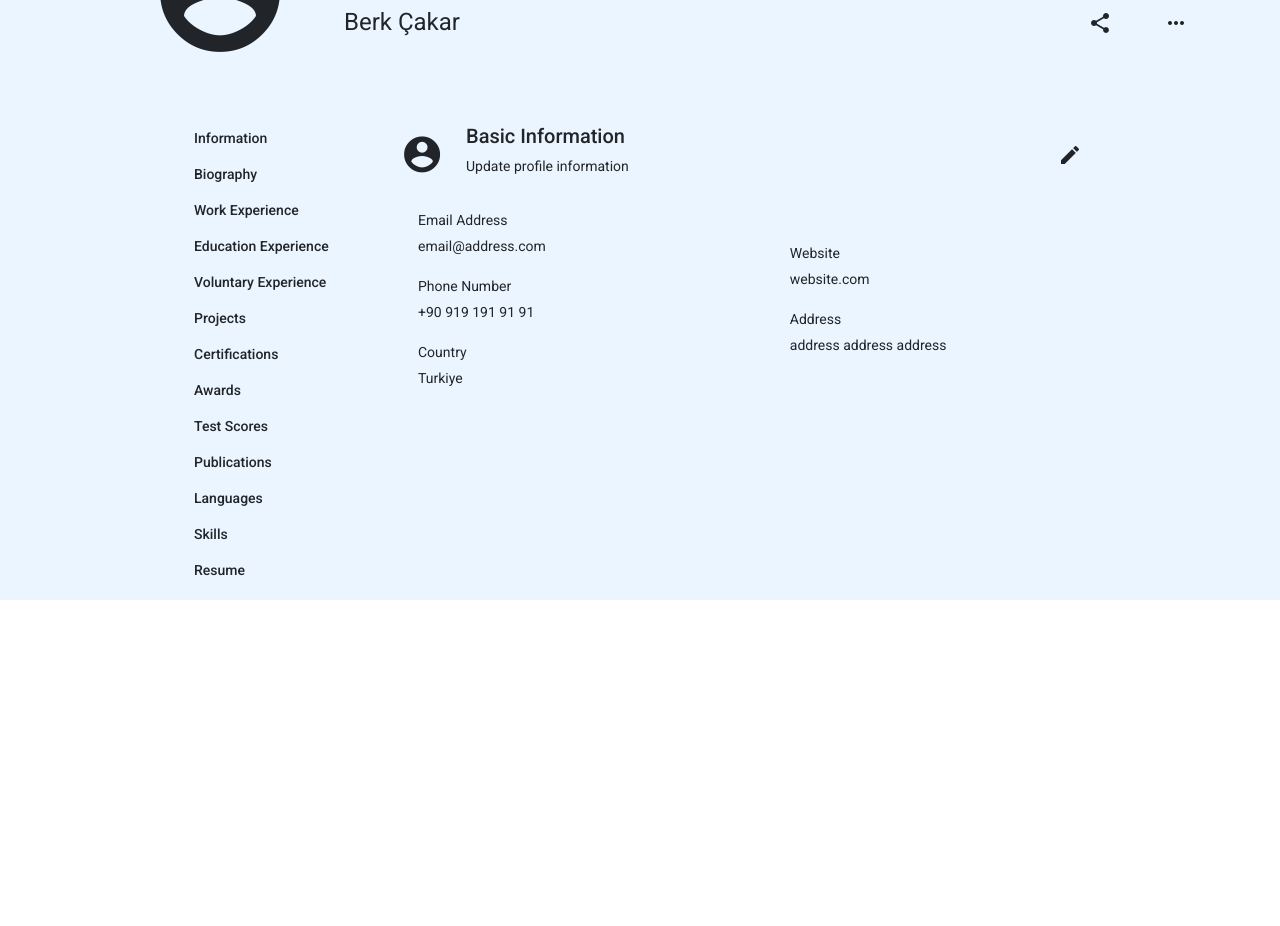
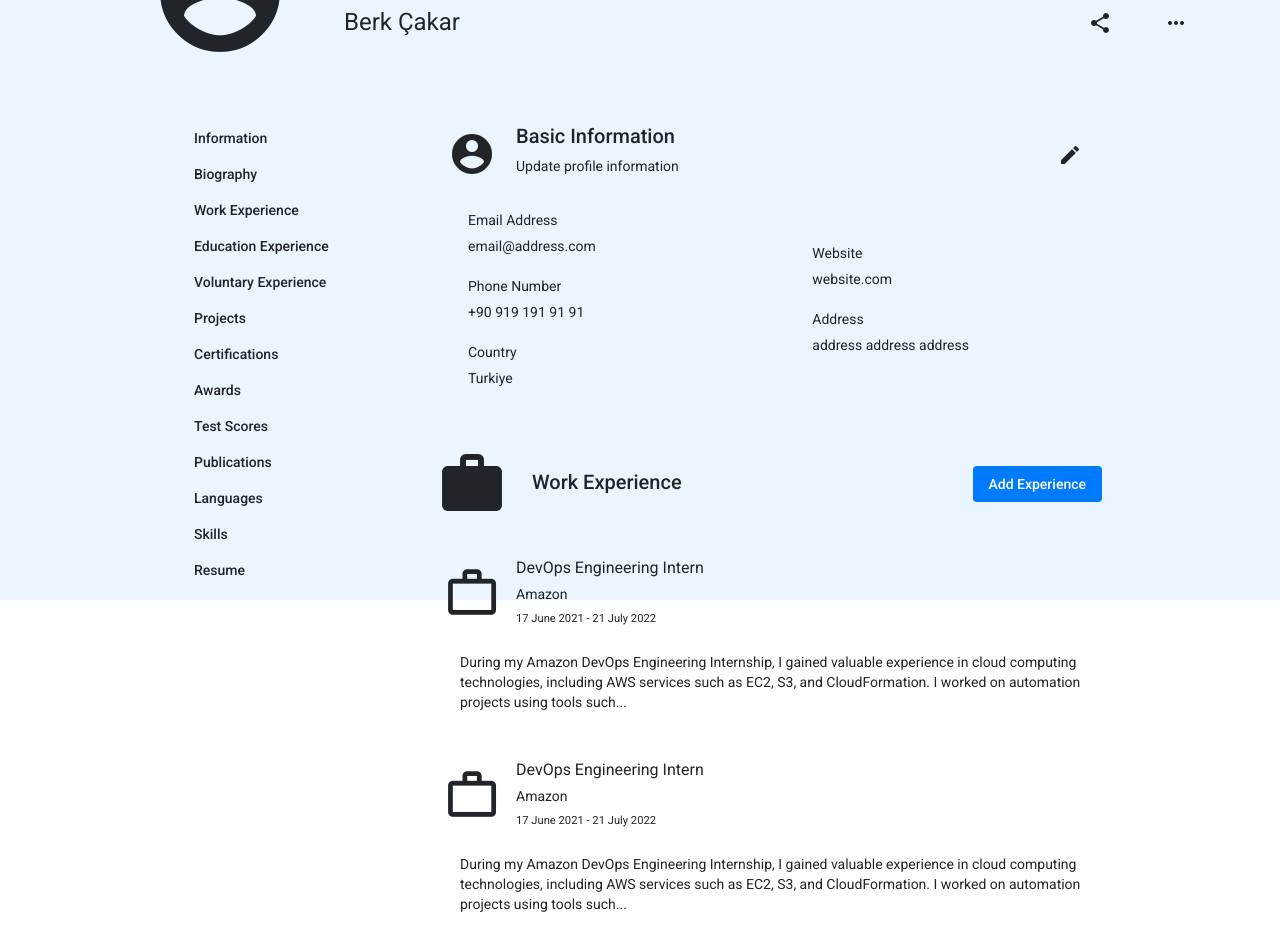
Before and after one commit to cs-353-project/CareerBridge, an Angular app in the folder frontend/: page /profile in a window 1280 px wide. Shown: the part 200-1126 px from the top of the page. Before the commit the page ends 864 px from the top, so only its background shows below. Built offline with nearby package versions, Linux system fonts and the light colour scheme.

Commit message:
profile work experience

```diff
--- a/frontend/src/app/profile/profile.component.css
+++ b/frontend/src/app/profile/profile.component.css
@@ -1,4 +1,5 @@
 #profile-container {
+  margin-bottom: 36px;
   height: 100%;
   display: flex;
   flex-direction: column;
@@ -101,7 +102,7 @@
   display: flex;
   flex-direction: column;
   justify-content: start;
-  margin-right: 50px;
+  margin-right: 100px;
 }
 
 #bottom-left button {
@@ -118,6 +119,7 @@
 
 #basic-information-card {
   width: 100%;
+  margin-bottom: 28px;
 }
 
 #basic-information-top {
@@ -139,7 +141,7 @@
 }
 
 #basic-information-top-inner-1 mat-icon {
-  transform: scale(1.8);
+  transform: scale(2);
   margin-right: 32px;
 }
 
@@ -170,3 +172,73 @@
 #basic-information-bottom p {
   margin: 6px 0;
 }
+
+.main-content-container h2 {
+  margin-bottom: 4px;
+}
+
+.main-content-container {
+  margin-top: 12px;
+  width: 100%;
+  display: flex;
+  flex-direction: column;
+  justify-content: start;
+  align-items: start;
+}
+
+.main-content {
+  width: 100%;
+  display: flex;
+  flex-direction: column;
+  justify-content: start;
+  align-items: center;
+}
+
+.main-content-top {
+  width: 100%;
+  display: flex;
+  flex-direction: row;
+  justify-content: space-between;
+  align-items: center;
+  margin-top: 16px;
+  margin-bottom: 20px;
+}
+
+.main-content-top-inner mat-icon {
+  transform: scale(3);
+  margin-right: 48px;
+}
+
+.main-content-top-inner {
+  display: flex;
+  flex-direction: row;
+  justify-content: space-between;
+  align-items: center;
+}
+
+.main-content-item {
+  width: 100%;
+  display: flex;
+  flex-direction: column;
+  justify-content: space-between;
+  align-items: center;
+  margin-bottom: 12px;
+  margin-top: 16px;
+}
+
+.main-content-item mat-icon {
+  transform: scale(2.4) !important;
+  margin-right: 32px;
+}
+
+.main-content-header {
+  margin: 0;
+}
+
+.main-content-item h3 {
+  margin-bottom: 2px;
+}
+
+.main-content-item p {
+  margin-bottom: 3px;
+}
--- a/frontend/src/app/profile/profile.component.html
+++ b/frontend/src/app/profile/profile.component.html
@@ -74,6 +74,46 @@
           </div>
         </div>
       </div>
+
+      <div class="main-content-container">
+        <div class="main-content-top">
+          <div class="main-content-top-inner">
+            <mat-icon>work</mat-icon>
+            <h2 class="main-content-header">Work Experience</h2>
+          </div>
+          <button mat-button class="btn-primary">Add Experience</button>
+        </div>
+        <div class="main-content-item">
+          <div class="main-content-top">
+            <div class="main-content-top-inner">
+              <mat-icon>work_outline</mat-icon>
+              <div>
+                <h3>DevOps Engineering Intern</h3>
+                <p>Amazon</p>
+                <p><small>17 June 2021 - 21 July 2022</small></p>
+              </div>
+            </div>
+          </div>
+          <div>
+            During my Amazon DevOps Engineering Internship, I gained valuable experience in cloud  computing technologies, including AWS services such as EC2, S3, and CloudFormation. I worked on automation projects using tools such...
+          </div>
+        </div>
+        <div class="main-content-item">
+          <div class="main-content-top">
+            <div class="main-content-top-inner">
+              <mat-icon>work_outline</mat-icon>
+              <div>
+                <h3>DevOps Engineering Intern</h3>
+                <p>Amazon</p>
+                <p><small>17 June 2021 - 21 July 2022</small></p>
+              </div>
+            </div>
+          </div>
+          <div>
+            During my Amazon DevOps Engineering Internship, I gained valuable experience in cloud  computing technologies, including AWS services such as EC2, S3, and CloudFormation. I worked on automation projects using tools such...
+          </div>
+        </div>
+      </div>
     </div>
   </div>
 </div>
```
